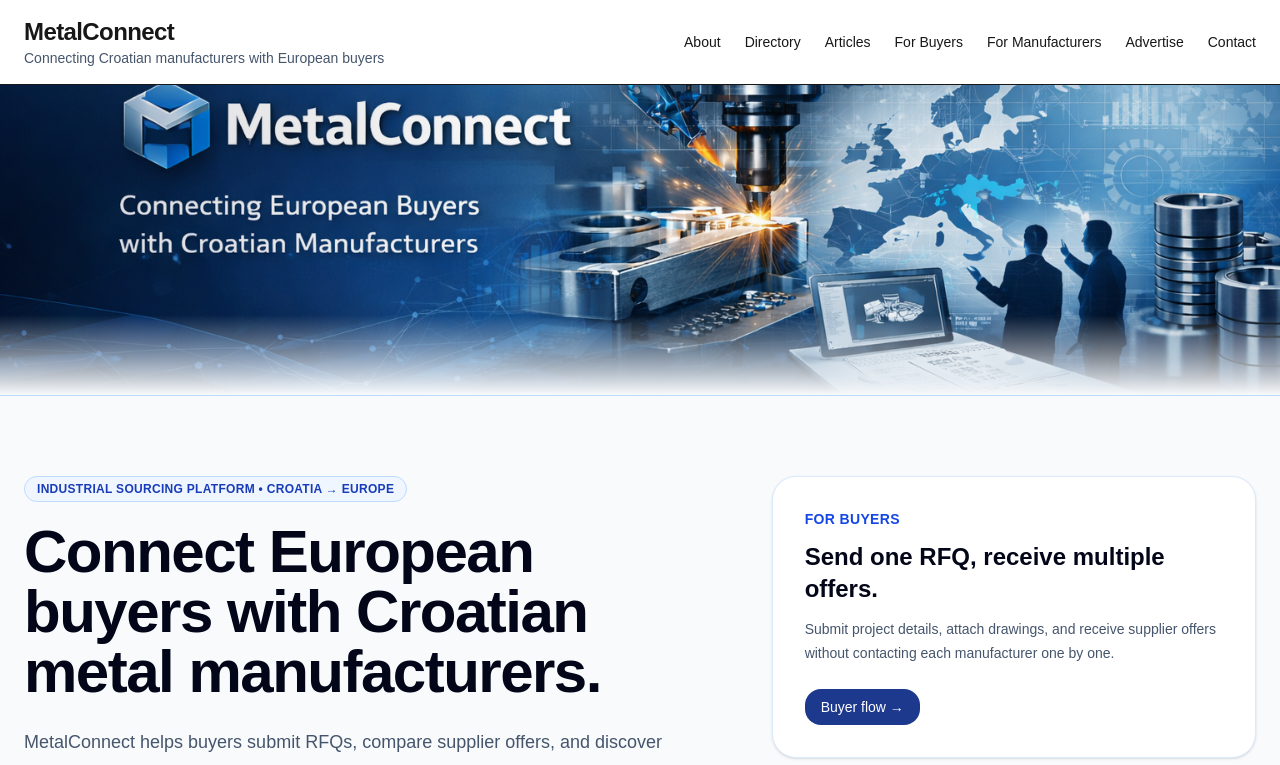
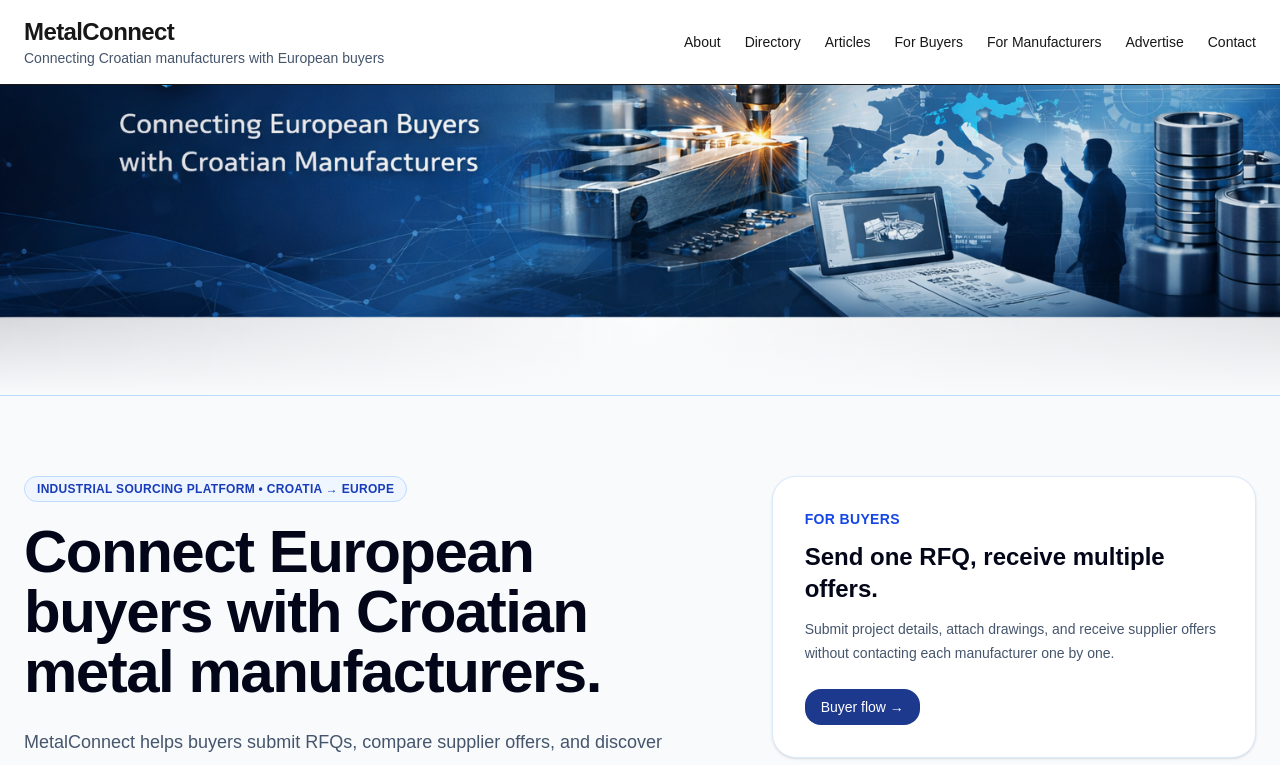
Before and after one commit to mini16111985-hub/metalconnect, a Next.js app: page / in a window 1280 px wide. Shown: the top 765 px of the page. Built offline with nearby package versions, Linux system fonts and the light colour scheme; no server answers; the database is empty.

Commit message:
adjust hero image crop lower

```diff
--- a/app/page.js
+++ b/app/page.js
@@ -57,7 +57,7 @@
             src="/metalconnect-hero.png"
             alt="MetalConnect industrial sourcing banner"
             className="absolute inset-0 h-full w-full object-cover"
-            style={{ objectPosition: "center 55%" }}
+            style={{ objectPosition: "center 70%" }}
           />
 
           <div className="absolute inset-0 bg-gradient-to-r from-slate-950/15 via-transparent to-slate-950/10" />
```
